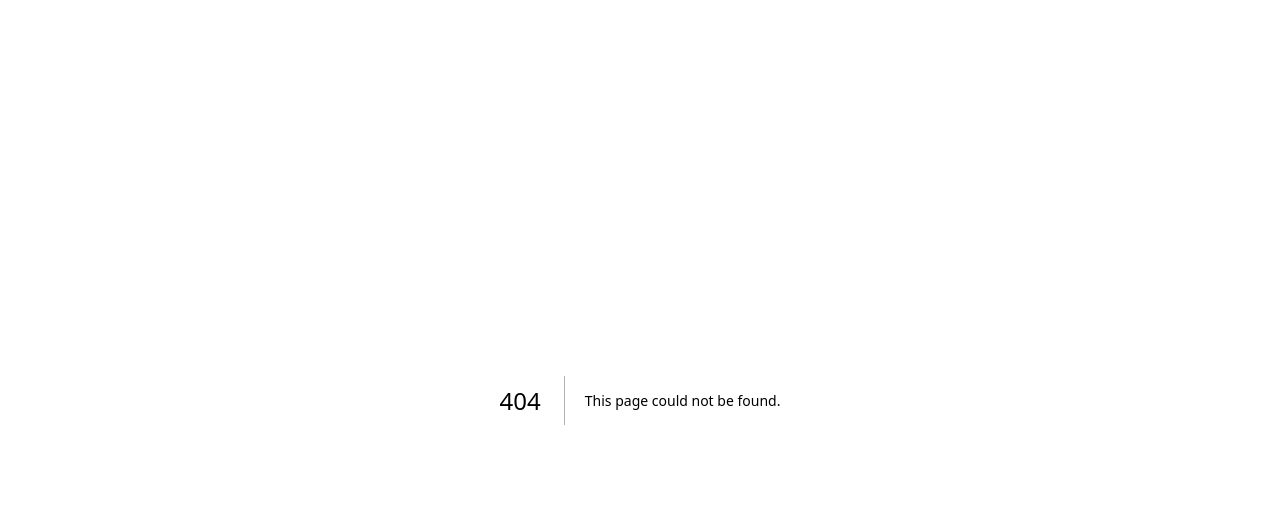
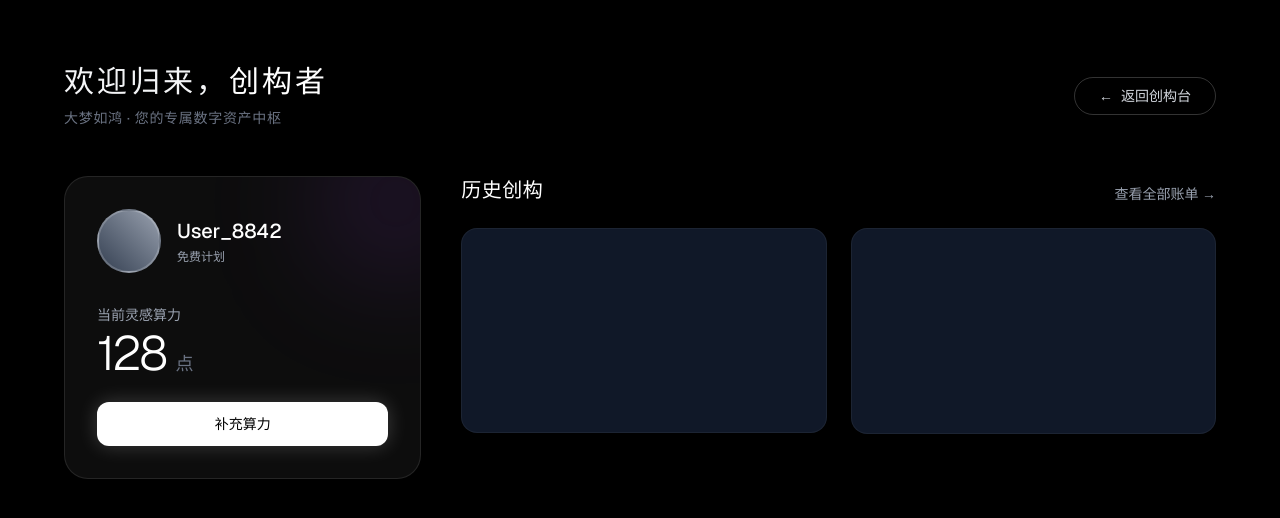
Before and after one commit to zjq28nwmfx-beep/logo-web, a Next.js app: page /dashboard in a window 1280 px wide. Before the commit this address had no page. Shown: the top 518 px of the page. Built offline with nearby package versions, Linux system fonts and the light colour scheme.

Commit message:
add dashboard door

```diff
--- /dev/null
+++ b/app/dashboard/page.tsx
@@ -0,0 +1,96 @@
+import React from 'react';
+import Link from 'next/link';
+
+export default function Dashboard() {
+  return (
+    <div className="min-h-screen bg-black text-white p-8 md:p-16 font-sans">
+
+      {/* 顶部导航区：左侧问候语 + 右侧返回按钮 */}
+      <header className="mb-12 flex justify-between items-center">
+        <div>
+          <h1 className="text-3xl font-light tracking-widest text-gray-100">
+            欢迎归来，<span className="font-medium text-white">创构者</span>
+          </h1>
+          <p className="text-gray-500 mt-2 text-sm tracking-wider">大梦如鸿 · 您的专属数字资产中枢</p>
+        </div>
+
+        {/* 返回主岛的任意门 */}
+        <Link
+          href="/"
+          className="px-6 py-2 rounded-full border border-white/20 text-sm text-gray-300 hover:text-white hover:border-white transition-all backdrop-blur-md flex items-center space-x-2"
+        >
+          <span>&larr;</span>
+          <span>返回创构台</span>
+        </Link>
+      </header>
+
+      <div className="grid grid-cols-1 lg:grid-cols-3 gap-10">
+
+        {/* 左侧：资产黑卡 */}
+        <section className="col-span-1">
+          <div className="relative p-8 rounded-3xl bg-white/5 border border-white/10 backdrop-blur-xl shadow-2xl overflow-hidden">
+            {/* 装饰性光晕 */}
+            <div className="absolute -top-10 -right-10 w-32 h-32 bg-purple-500/20 rounded-full blur-3xl"></div>
+
+            <div className="relative z-10">
+              <div className="flex items-center space-x-4 mb-8">
+                <div className="w-16 h-16 rounded-full bg-gradient-to-tr from-gray-700 to-gray-400 border-2 border-white/20"></div>
+                <div>
+                  <h2 className="text-xl font-medium">User_8842</h2>
+                  <p className="text-xs text-gray-400 mt-1">免费计划</p>
+                </div>
+              </div>
+
+              <div className="mb-6">
+                <p className="text-sm text-gray-400 mb-1">当前灵感算力</p>
+                <div className="text-5xl font-light tracking-tighter">
+                  128 <span className="text-lg text-gray-500 font-normal tracking-normal">点</span>
+                </div>
+              </div>
+
+              <button className="w-full py-3 px-4 rounded-xl bg-white text-black font-medium text-sm hover:bg-gray-200 transition-all duration-300 shadow-[0_0_20px_rgba(255,255,255,0.2)]">
+                补充算力
+              </button>
+            </div>
+          </div>
+        </section>
+
+        {/* 右侧：创构画廊 (历史记录) */}
+        <section className="col-span-1 lg:col-span-2">
+          <div className="flex justify-between items-end mb-6">
+            <h3 className="text-xl font-medium tracking-wide">历史创构</h3>
+            <button className="text-sm text-gray-400 hover:text-white transition-colors">
+              查看全部账单 &rarr;
+            </button>
+          </div>
+
+          {/* 画廊网格 */}
+          <div className="grid grid-cols-1 sm:grid-cols-2 gap-6">
+            {/* 占位图卡片 1 */}
+            <div className="group relative aspect-video rounded-2xl bg-gray-900 border border-white/5 overflow-hidden hover:border-white/20 transition-all duration-500">
+              <div className="absolute inset-0 bg-gradient-to-t from-black/80 via-black/20 to-transparent opacity-0 group-hover:opacity-100 transition-opacity duration-300 z-10 flex flex-col justify-end p-6">
+                <p className="text-sm text-white font-medium mb-2">极简几何 · 科技感</p>
+                <div className="flex space-x-3">
+                  <button className="px-3 py-1.5 rounded-lg bg-white/20 backdrop-blur-md text-xs hover:bg-white hover:text-black transition-colors">下载</button>
+                  <button className="px-3 py-1.5 rounded-lg bg-white/10 backdrop-blur-md text-xs hover:bg-white/30 transition-colors">咒语</button>
+                </div>
+              </div>
+            </div>
+
+            {/* 占位图卡片 2 */}
+            <div className="group relative aspect-video rounded-2xl bg-gray-900 border border-white/5 overflow-hidden hover:border-white/20 transition-all duration-500">
+              <div className="absolute inset-0 bg-gradient-to-t from-black/80 via-black/20 to-transparent opacity-0 group-hover:opacity-100 transition-opacity duration-300 z-10 flex flex-col justify-end p-6">
+                <p className="text-sm text-white font-medium mb-2">东方赛博 · 幻境</p>
+                <div className="flex space-x-3">
+                  <button className="px-3 py-1.5 rounded-lg bg-white/20 backdrop-blur-md text-xs hover:bg-white hover:text-black transition-colors">下载</button>
+                  <button className="px-3 py-1.5 rounded-lg bg-white/10 backdrop-blur-md text-xs hover:bg-white/30 transition-colors">咒语</button>
+                </div>
+              </div>
+            </div>
+          </div>
+        </section>
+
+      </div>
+    </div>
+  );
+}
--- a/app/page.tsx
+++ b/app/page.tsx
@@ -1,6 +1,7 @@
 "use client";
 import { useState, useEffect } from "react";
 import { supabase } from "../utils/supabase";
+import Link from "next/link"; // 🚪 拼图 1：引入任意门组件
 
 export default function Home() {
   const [isLoggedIn, setIsLoggedIn] = useState(false);
@@ -205,9 +206,20 @@ export default function Home() {
           </div>
 
           {isLoggedIn ? (
-            <button onClick={() => setShowPayModal(true)} style={{ padding: "10px 18px", background: "rgba(255,255,255,0.05)", color: "#e4e4e7", border: "1px solid rgba(255,255,255,0.1)", borderRadius: "10px", fontSize: "12px", fontWeight: "500", cursor: "pointer", letterSpacing: "1px", transition: "all 0.3s ease" }}>
-              汲取灵感
-            </button>
+            // 🚪 拼图 2：当你登录后，右上角会并排显示“汲取灵感”和“中控台”两个高奢按钮
+            <div style={{ display: "flex", gap: "12px", alignItems: "center" }}>
+              <button onClick={() => setShowPayModal(true)} style={{ padding: "10px 18px", background: "rgba(255,255,255,0.05)", color: "#e4e4e7", border: "1px solid rgba(255,255,255,0.1)", borderRadius: "10px", fontSize: "12px", fontWeight: "500", cursor: "pointer", letterSpacing: "1px", transition: "all 0.3s ease" }}>
+                汲取灵感
+              </button>
+
+              <Link
+                href="/dashboard"
+                style={{ display: "flex", alignItems: "center", gap: "6px", padding: "10px 16px", background: "#fff", color: "#000", borderRadius: "10px", textDecoration: "none", fontSize: "12px", fontWeight: "500", cursor: "pointer", letterSpacing: "1px" }}
+              >
+                <div style={{ width: "14px", height: "14px", borderRadius: "50%", background: "linear-gradient(135deg, #a1a1aa 0%, #3f3f46 100%)" }}></div>
+                中控台
+              </Link>
+            </div>
           ) : (
             <button onClick={() => setShowAuthModal(true)} style={{ padding: "10px 18px", background: "#fff", color: "#000", border: "none", borderRadius: "10px", fontSize: "12px", fontWeight: "500", cursor: "pointer", letterSpacing: "1px" }}>
               登录体验
```
